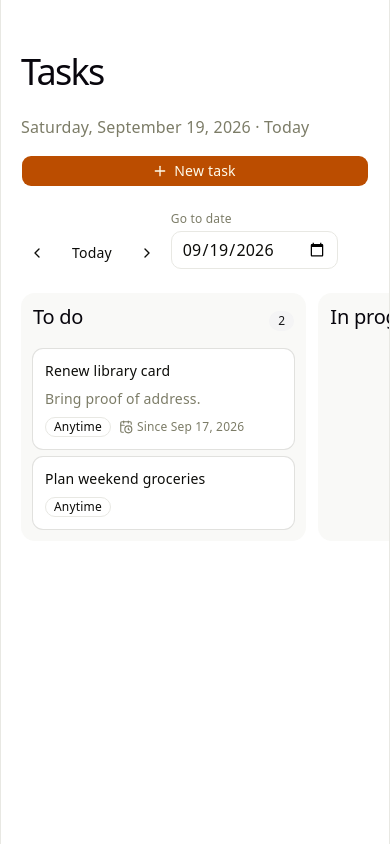
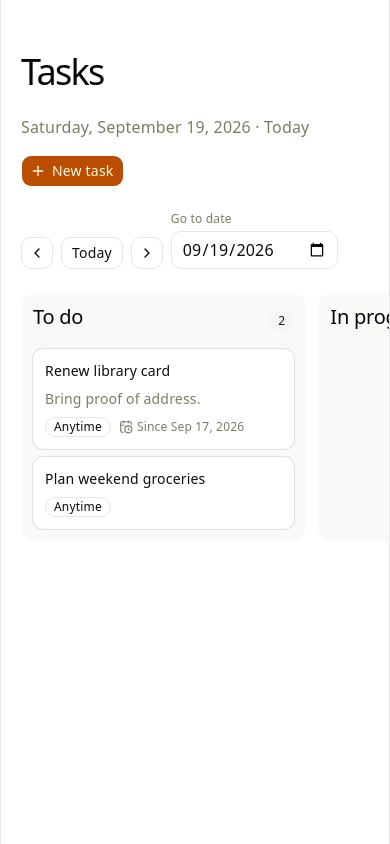
Before and after one commit to pkolosinski/gytt, a React (Vite) app in the folder apps/web/: page /tasks/2026-09-19 in a window 390 px wide. Built offline with nearby package versions, Linux system fonts and the light colour scheme.

Commit message:
Polish Tasks navigation links and track Task 4 progress
Co-authored-by: pkolosinski <80850198+pkolosinski@users.noreply.github.com>

```diff
--- a/apps/web/src/features/tasks/components/TaskDateNavigation.tsx
+++ b/apps/web/src/features/tasks/components/TaskDateNavigation.tsx
@@ -1,5 +1,6 @@
 import { useId } from 'react';
 
+import { cn } from 'cn';
 import { ChevronLeft, ChevronRight } from 'lucide-react';
 import { Link } from 'react-router';
 
@@ -23,21 +24,21 @@ export function TaskDateNavigation({ onSelectDate, selectedDate, today }: TaskDa
             <div className="flex items-center gap-2">
                 <Link
                     aria-label="Previous day"
-                    className={buttonVariants({ size: 'icon', variant: 'outline' })}
+                    className={cn(buttonVariants({ size: 'icon', variant: 'outline' }))}
                     to={tasksPath(addDays(selectedDate, -1))}
                 >
                     <ChevronLeft aria-hidden="true" />
                 </Link>
                 <Link
                     aria-current={selectedDate === today ? 'date' : undefined}
-                    className={buttonVariants({ variant: 'outline' })}
+                    className={cn(buttonVariants({ variant: 'outline' }))}
                     to={tasksPath(today)}
                 >
                     Today
                 </Link>
                 <Link
                     aria-label="Next day"
-                    className={buttonVariants({ size: 'icon', variant: 'outline' })}
+                    className={cn(buttonVariants({ size: 'icon', variant: 'outline' }))}
                     to={tasksPath(addDays(selectedDate, 1))}
                 >
                     <ChevronRight aria-hidden="true" />
--- a/apps/web/src/features/tasks/components/TaskDateNotFound.tsx
+++ b/apps/web/src/features/tasks/components/TaskDateNotFound.tsx
@@ -1,3 +1,4 @@
+import { cn } from 'cn';
 import { Link } from 'react-router';
 
 import { buttonVariants } from '@/shared/generated/shadcn/ui/button.tsx';
@@ -28,10 +29,10 @@ export function TaskDateNotFound({ value }: TaskDateNotFoundProps) {
                         </CardDescription>
                     </CardHeader>
                     <CardFooter className="flex-wrap justify-end gap-2">
-                        <Link className={buttonVariants({ variant: 'outline' })} to="/">
+                        <Link className={cn(buttonVariants({ variant: 'outline' }))} to="/">
                             Dashboard
                         </Link>
-                        <Link className={buttonVariants()} to="/tasks">
+                        <Link className={cn(buttonVariants())} to="/tasks">
                             Today’s tasks
                         </Link>
                     </CardFooter>
--- a/apps/web/src/pages/tasks/TasksPage.tsx
+++ b/apps/web/src/pages/tasks/TasksPage.tsx
@@ -37,7 +37,10 @@ export function TasksPage({ date }: TasksPageProps) {
                         {date === today && <span> · Today</span>}
                     </p>
                 </div>
-                <Button onClick={() => setModal({ mode: 'create' })}>
+                <Button
+                    className="self-start sm:self-auto"
+                    onClick={() => setModal({ mode: 'create' })}
+                >
                     <Plus aria-hidden="true" data-icon="inline-start" />
                     New task
                 </Button>
```
Also changed, not shown: 2 other files (tests, documents, lock files or other folders).
